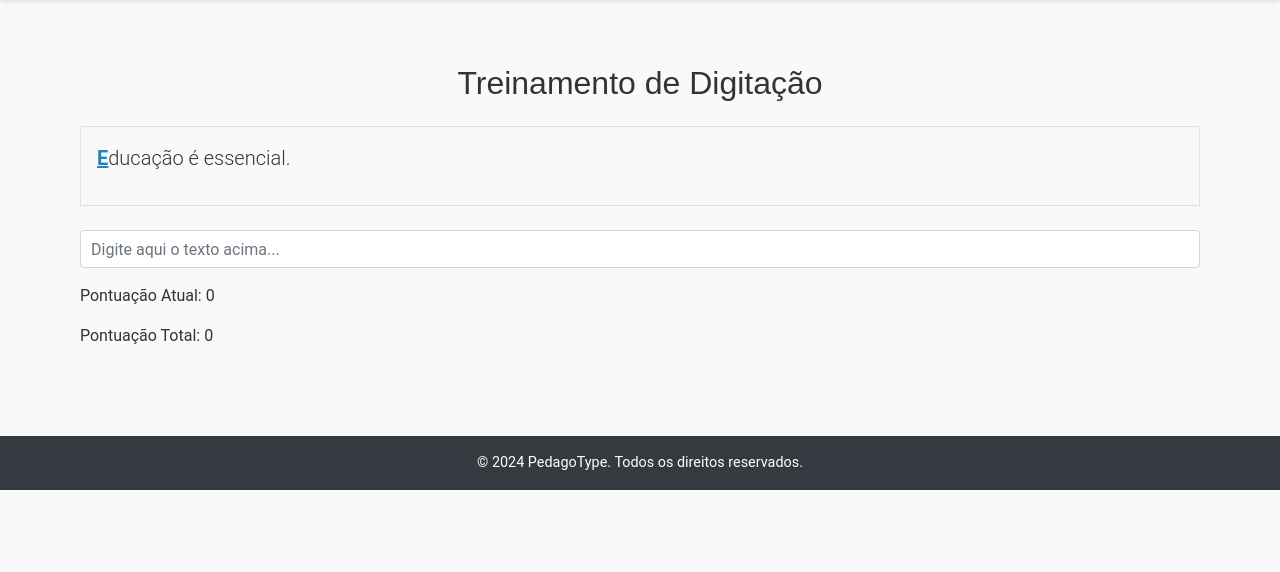
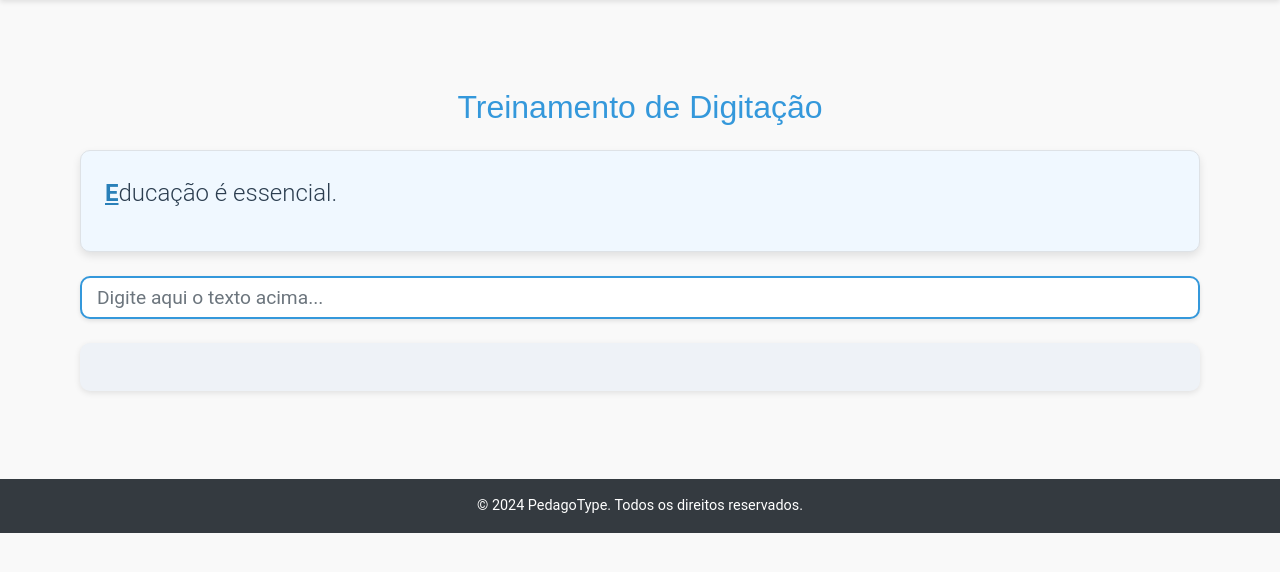
Before and after one commit to ragnarthur/pedagotype, a Flask app: page /treinamento in a window 1280 px wide. Shown: the part 78-650 px from the top of the page. Run offline with Flask 3, Linux system fonts and the light colour scheme; the visitor is signed in with stand-in values (Sample User, id 1); a database or web service that is not in the repository returns one stand-in record (values such as "Sample title"); some libraries are stand-ins or nearby versions.

Commit message:
commit style treinamento.html

```diff
--- a/app/static/css/styles.css
+++ b/app/static/css/styles.css
@@ -64,8 +64,8 @@
 
 /* Efeito de botão com pulso */
 .pulse-button {
-    background-color: #1ABC9C;
-    color: white;
+    background-color: #1ABC9C; /* Cor do fundo do botão */
+    color: white; /* Cor do texto */
     border: none;
     padding: 15px 30px;
     border-radius: 10px;
@@ -75,7 +75,9 @@
 
 .pulse-button:hover {
     background-color: #16A085;
+    color: white; /* Garante que o texto também fique branco ao passar o mouse */
 }
+
 
 @keyframes pulse {
     0% {
@@ -91,6 +93,7 @@
         box-shadow: 0 0 0 0 rgba(26, 188, 156, 0);
     }
 }
+
 
 /* Animações para fade e slide */
 @keyframes fadeInUp {
@@ -124,10 +127,6 @@
 .fade-in.delay-1 {
     animation-delay: 0.3s;
 }
-
-.fade
-
-
 
 /* ======================
    Estilização para Modais
@@ -319,8 +318,8 @@ h1, h2, h3, h4, h5, h6 {
 }
 
 .shake {
-    animation: shake 0.3s;
-    border: 2px solid red;
+    animation: shake 0.3s;  /* Aplica o efeito de shake */
+    border: 2px solid red;  /* Pode ser ajustado para dar feedback visual mais forte */
 }
 
 @keyframes shake {
@@ -469,6 +468,13 @@ h3 {
 }
 
 /* ======================
+   Ocultar Pontuação
+========================== */
+.hidden-score {
+    display: none;
+}
+
+/* ======================
    Flash Messages
 ========================== */
 .flash-container {
@@ -541,7 +547,6 @@ h3 {
     margin-left: 10px; /* Ajusta a distância do ícone de fechar */
 }
 
-
 .custom-alert .close:hover {
     color: #555; /* Alteração de cor ao passar o mouse */
 }
--- a/app/static/js/script.js
+++ b/app/static/js/script.js
@@ -72,11 +72,16 @@ document.addEventListener("DOMContentLoaded", function () {
     let isCorrect = checkCorrectness(inputText, originalText);
 
     if (!isCorrect) {
-            inputElement.classList.add("shake");  // Aplica efeito de erro
+        textElement.classList.add("shake");  // Aplica o efeito de shake no texto de referência
         errorOccurred = true;
         isBlocked = true;  // Bloqueia o teclado para outros caracteres
+
+        // Remover a animação de shake após um tempo
+        setTimeout(() => {
+            textElement.classList.remove("shake");
+        }, 500);  // A animação de shake será removida após 500ms
     } else {
-            inputElement.classList.remove("shake");
+        textElement.classList.remove("shake");
         errorOccurred = false;
         isBlocked = false;  // Desbloqueia o teclado quando o erro é corrigido
         updateDisplayedText(inputText);  // Atualiza o texto exibido
--- a/app/templates/treinamento.html
+++ b/app/templates/treinamento.html
@@ -4,38 +4,39 @@
 
 {% block content %}
 <div class="container">
-    <h2 class="text-center mb-4">Treinamento de Digitação</h2>
+    <h2 class="text-center my-4" style="font-size: 2rem; color: #3498DB;">Treinamento de Digitação</h2>
 
     <!-- Exibição do texto para digitação -->
-    <div id="text-container" class="border p-3 mb-4">
-        <p id="text" data-current-index="0" class="lead">Carregando texto...</p>
+    <div id="text-container" class="border p-4 mb-4" style="background-color: #f0f8ff; border-radius: 10px; box-shadow: 0 4px 8px rgba(0, 0, 0, 0.1);">
+        <p id="text" data-current-index="0" class="lead" style="font-size: 1.5rem; color: #2C3E50; text-align: justify;">Carregando texto...</p>
     </div>
 
     <!-- Campo de entrada para digitação -->
     <div class="form-group">
-        <input type="text" id="input" class="form-control" placeholder="Digite aqui o texto acima..." autocomplete="off">
+        <input type="text" id="input" class="form-control" placeholder="Digite aqui o texto acima..." autocomplete="off"
+               style="padding: 15px; font-size: 1.2rem; border-radius: 10px; border: 2px solid #3498DB; box-shadow: 0 2px 4px rgba(0, 0, 0, 0.1);">
     </div>
 
     <!-- Exibição de resultados -->
-    <div id="result" class="mb-4">
-        <p>Pontuação Atual: <span id="current-score">0</span></p>
-        <p>Pontuação Total: <span id="total-score">0</span></p>
+    <div id="result" class="my-4 p-3" style="background-color: #eef2f7; border-radius: 10px; box-shadow: 0 2px 6px rgba(0, 0, 0, 0.1);">
+        <p style="font-size: 1.3rem; color: #2ECC71;" class="hidden-score">Pontuação Atual: <span id="current-score">0</span></p>
+        <p style="font-size: 1.3rem; color: #3498DB;" class="hidden-score">Pontuação Total: <span id="total-score">0</span></p>
         <p id="final-score"></p>
     </div>
 
     <!-- Modal de pontuação -->
     <div class="modal" id="scoreModal" tabindex="-1" role="dialog">
         <div class="modal-dialog" role="document">
-            <div class="modal-content">
-                <div class="modal-header">
-                    <h5 class="modal-title">Parabéns!</h5>
+            <div class="modal-content" style="border-radius: 15px; box-shadow: 0 4px 12px rgba(0, 0, 0, 0.1);">
+                <div class="modal-header" style="background-color: #3498DB; color: white; border-top-left-radius: 15px; border-top-right-radius: 15px;">
+                    <h5 class="modal-title" style="font-size: 1.5rem;">Parabéns!</h5>
                 </div>
-                <div class="modal-body">
+                <div class="modal-body" style="font-size: 1.2rem; color: #2C3E50;">
                     <p>Você concluiu este texto com sucesso!</p>
                     <p>Pontuação Atual: <span id="modal-current-score"></span></p>
                 </div>
                 <div class="modal-footer">
-                    <button type="button" class="btn btn-primary" data-dismiss="modal">Próximo Texto</button>
+                    <button type="button" class="btn btn-primary" data-dismiss="modal" style="font-size: 1.1rem;">Próximo Texto</button>
                 </div>
             </div>
         </div>
```
Lines whose indentation alone changed are shown as unchanged.
